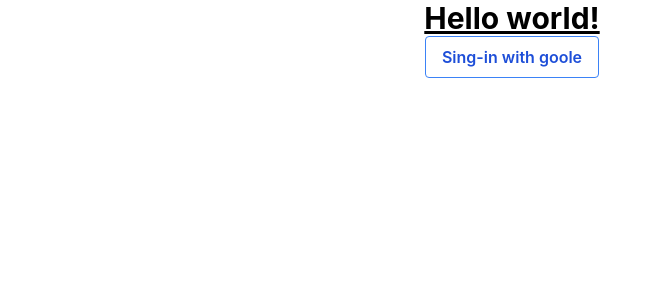
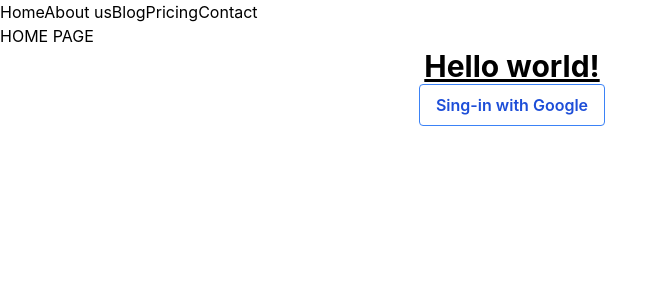
Before and after one commit to musayuksel/react-firebase-tailwind, a React (Create React App) app: page / in a window 1280 px wide. Shown: the top 300 px of the page, without its empty margins (0-667 px from the left). Built offline with nearby package versions, Linux system fonts and the light colour scheme; no server answers.

Commit message:
Feat : Add Basic nav bar

```diff
--- a/src/App.js
+++ b/src/App.js
@@ -1,20 +1,34 @@
 import "./App.css";
 import { signInWithGoogle } from "./firebase-config";
-// import { Routes, Route, Link } from "react-router-dom";
+import { BrowserRouter as Router, Routes, Route, Link } from "react-router-dom";
 import { createContext, useState } from "react";
+import About from "./components/About";
 export const AuthContext = createContext({ user: null });
 function App() {
   const [user, setUser] = useState(null);
   console.log({ user });
   return (
     <AuthContext.Provider value={user}>
+      <Router>
+        <nav>
+          <Link to={"/"}>Home</Link>
+          <Link to={"/about"}>About us</Link>
+          <Link to={"/blog"}>Blog</Link>
+          <Link to={"/pricing"}>Pricing</Link>
+          <Link to={"/contact"}>Contact</Link>
+        </nav>
+        <Routes>
+          <Route path="/" element={<h1>HOME PAGE</h1>} />
+          <Route path="/about" element={<About />} />
+        </Routes>
+      </Router>
       <div className="App container">
         <h1 className="text-3xl font-bold underline">Hello world!</h1>
         <button
           onClick={() => signInWithGoogle(setUser)}
           className="bg-transparent hover:bg-blue-500 text-blue-700 font-semibold hover:text-white py-2 px-4 border border-blue-500 hover:border-transparent rounded"
         >
-          Sing-in with goole
+          Sing-in with Google
         </button>
       </div>
     </AuthContext.Provider>
```
